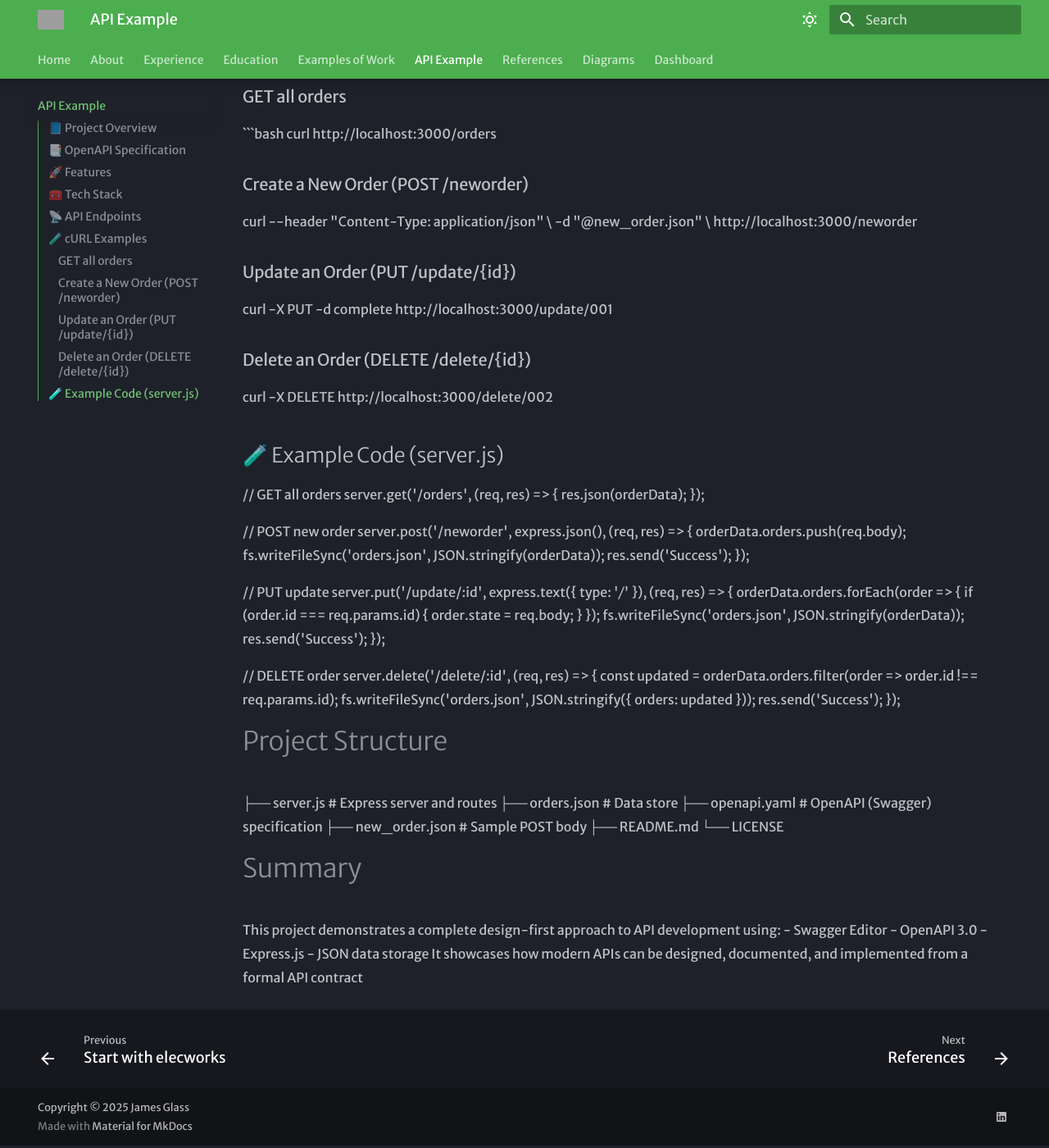
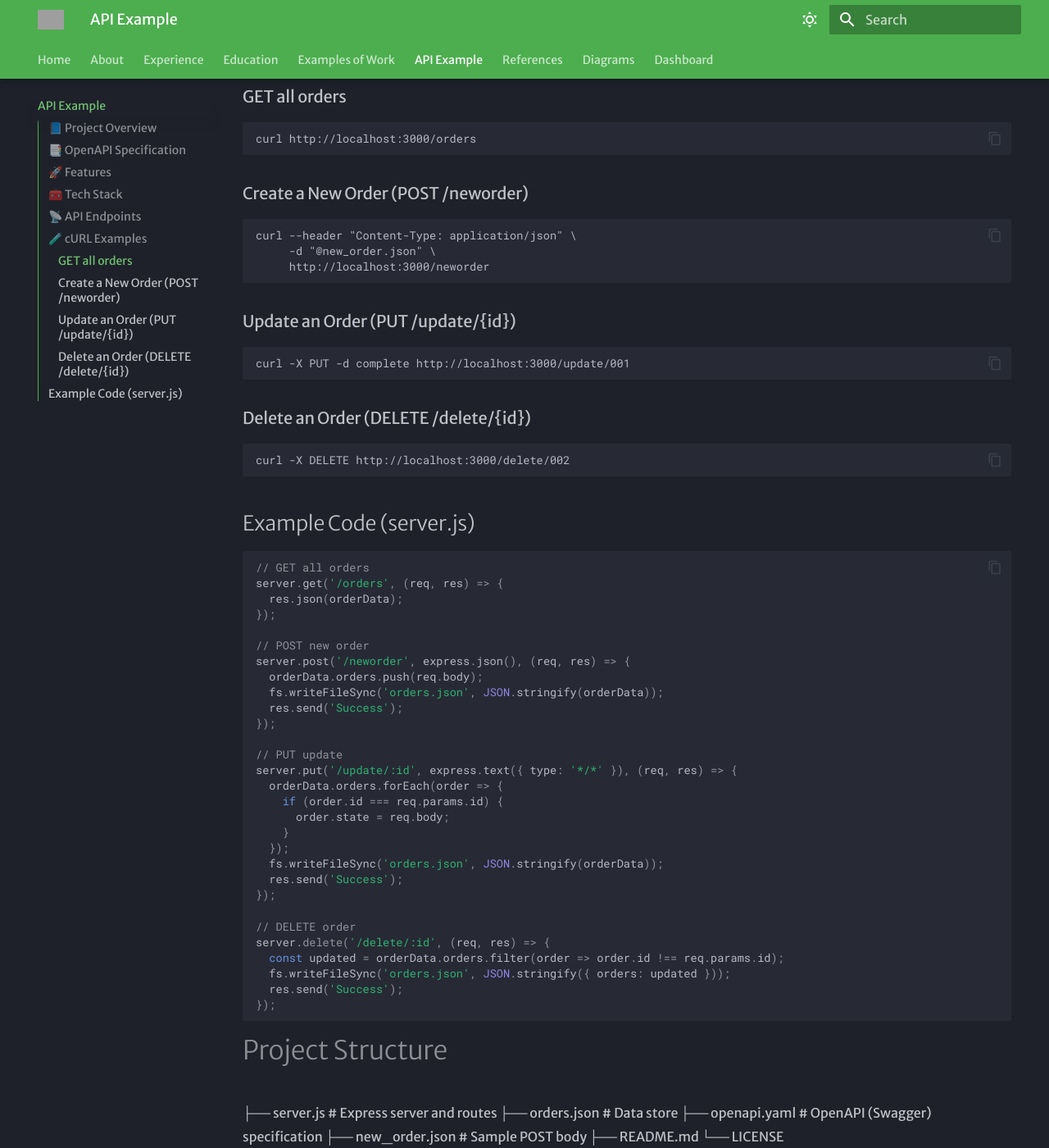
Before and after one commit to james-glass1999/MKDocs-James-Glass-PhD, an MkDocs documentation site: the page built from docs/api example/online-order-api.md, in a window 1280 px wide and 1400 px high, scrolled down 2435 px. Shown: the whole window at 82% size. Built offline with MkDocs 1.6.1 and Material for MkDocs 9.7.7, drawn with Linux system fonts in a browser that asks for light colours; some of the changed lines change nothing that is shown; some of the changed text lies outside the part shown; grey boxes are pictures that could not be loaded.

Commit message:
bash updates

````diff
--- a/docs/api example/online-order-api.md
+++ b/docs/api example/online-order-api.md
@@ -40,11 +40,11 @@ A full OpenAPI 3.0 specification is available here:
 ## 🚀 Features
 
 - Node.js + Express backend
-- Full OpenAPI/Swagger specification (`openapi.yaml`)
+- Full OpenAPI/Swagger specification
 - CRUD operations on order data
 - Example request bodies and responses
-- Tested with `curl` commands
-- Hosted on GitHub as an example project
+- Tested with cURL
+- Hosted on GitHub
 
 ---
 
@@ -73,19 +73,29 @@ A full OpenAPI 3.0 specification is available here:
 ### GET all orders
 ```bash
 curl http://localhost:3000/orders
+```
 
 ### Create a New Order (POST /neworder)
+```
 curl --header "Content-Type: application/json" \
      -d "@new_order.json" \
      http://localhost:3000/neworder
+```
 
 ### Update an Order (PUT /update/{id})
+```
 curl -X PUT -d complete http://localhost:3000/update/001
+```
 
 ### Delete an Order (DELETE /delete/{id})
+```
 curl -X DELETE http://localhost:3000/delete/002
+```
 
-## 🧪 Example Code (server.js)
+
+## Example Code (server.js)
+
+```js
 // GET all orders
 server.get('/orders', (req, res) => {
   res.json(orderData);
@@ -115,6 +125,8 @@ server.delete('/delete/:id', (req, res) => {
   fs.writeFileSync('orders.json', JSON.stringify({ orders: updated }));
   res.send('Success');
 });
+```
+
 
 # Project Structure
 ├── server.js             # Express server and routes
@@ -124,7 +136,6 @@ server.delete('/delete/:id', (req, res) => {
 ├── README.md
 └── LICENSE
 
-
 # Summary
 This project demonstrates a complete design-first approach to API development using:
  - Swagger Editor
````
